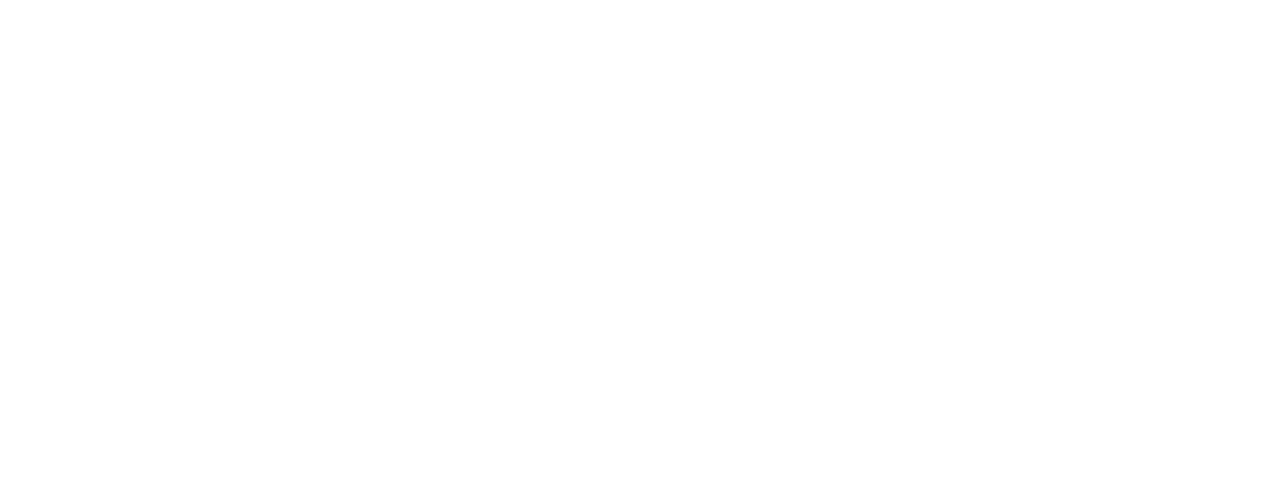
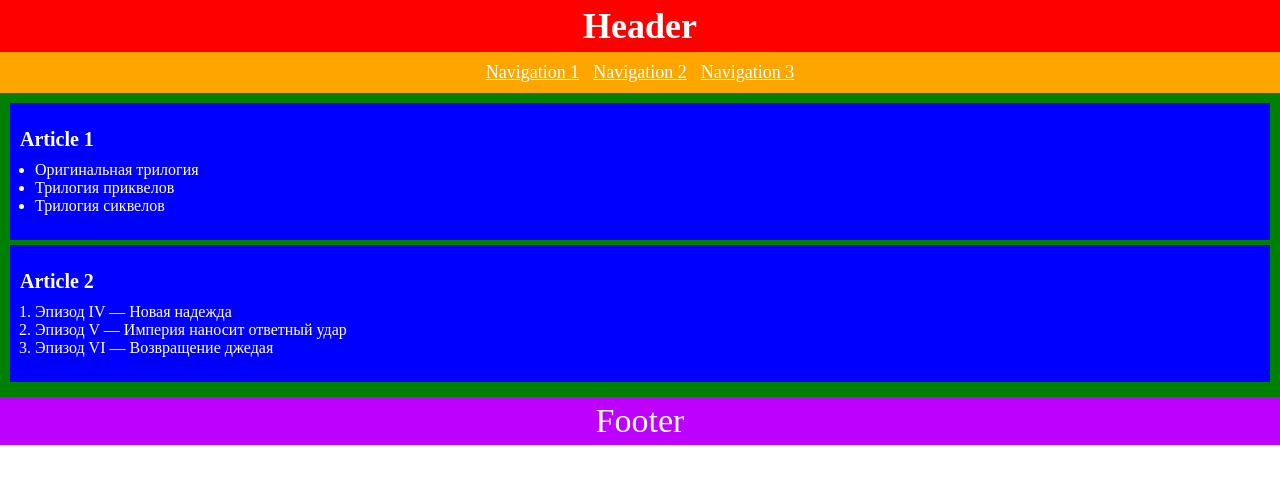
Before and after one commit to js-tasks-ru/htmlcss-20220120_tatyana179, a website: page 02-dz0/01-semantic-mockup/solution.html in a window 1280 px wide. Drawn offline with Linux system fonts and the light colour scheme.

Commit message:
add solution for 2-module 1-task

```diff
--- /dev/null
+++ b/02-dz0/01-semantic-mockup/public/style.css
@@ -0,0 +1,77 @@
+:root {
+    --color-white: white;
+    --color-red: red;
+    --color-blue: blue;
+    --color-green: green;
+    --color-orange: orange;
+    --color-violet: #bd00ff;
+}
+
+body, html {
+    height: 100%;
+    margin: 0;
+    padding: 0;
+}
+body {
+    color: var(--color-white);
+    font-size: 16px;
+}
+
+ul, ol, h1, h2 {
+    margin: 0;
+}
+ul, ol {
+    padding-left: 15px;
+    margin-top: 10px;
+}
+
+a, a:visited {
+    color: var(--color-white);
+}
+a:hover {
+    text-decoration: none;
+}
+
+
+h1 {
+    font-size: 36px;
+}
+h2 {
+    font-size: 20px;
+}
+
+
+
+header {
+    background-color: var(--color-red);
+    text-align: center;
+    padding: 5px 0 0;
+}
+
+main {
+    background-color: var(--color-green);
+    padding: 10px;
+}
+footer {
+    background-color: var(--color-violet);
+    text-align: center;
+    font-size: 34px;
+    padding: 5px 0;
+}
+
+nav {
+    background-color: var(--color-orange);
+    padding: 10px 0;
+    margin-top: 5px;
+}
+nav a {
+    display: inline-block;
+    margin: 0 5px;
+    font-size: 18px;
+}
+
+article {
+    background-color: var(--color-blue);
+    margin-bottom: 5px;
+    padding: 25px 10px;
+}
--- a/02-dz0/01-semantic-mockup/solution.html
+++ b/02-dz0/01-semantic-mockup/solution.html
@@ -1,4 +1,39 @@
 <!DOCTYPE html>
 <html lang="ru">
-    <!-- Ваше решение -->
+<head>
+    <meta charset="utf-8">
+    <title>Семантическая разметка страницы</title>
+    <link rel='stylesheet' href='./public/style.css'>
+</head>
+<body>
+<header>
+    <h1>Header</h1>
+    <nav>
+        <a href='#'>Navigation 1</a>
+        <a href='#'>Navigation 2</a>
+        <a href='#'>Navigation 3</a>
+    </nav>
+</header>
+<main>
+    <article>
+        <h2>Article 1</h2>
+        <ul>
+            <li>Оригинальная трилогия</li>
+            <li>Трилогия приквелов</li>
+            <li>Трилогия сиквелов</li>
+        </ul>
+    </article>
+    <article>
+        <h2>Article 2</h2>
+        <ol>
+            <li>Эпизод IV — Новая надежда</li>
+            <li>Эпизод V — Империя наносит ответный удар</li>
+            <li>Эпизод VI — Возвращение джедая</li>
+        </ol>
+    </article>
+</main>
+<footer>
+    Footer
+</footer>
+</body>
 </html>
```
